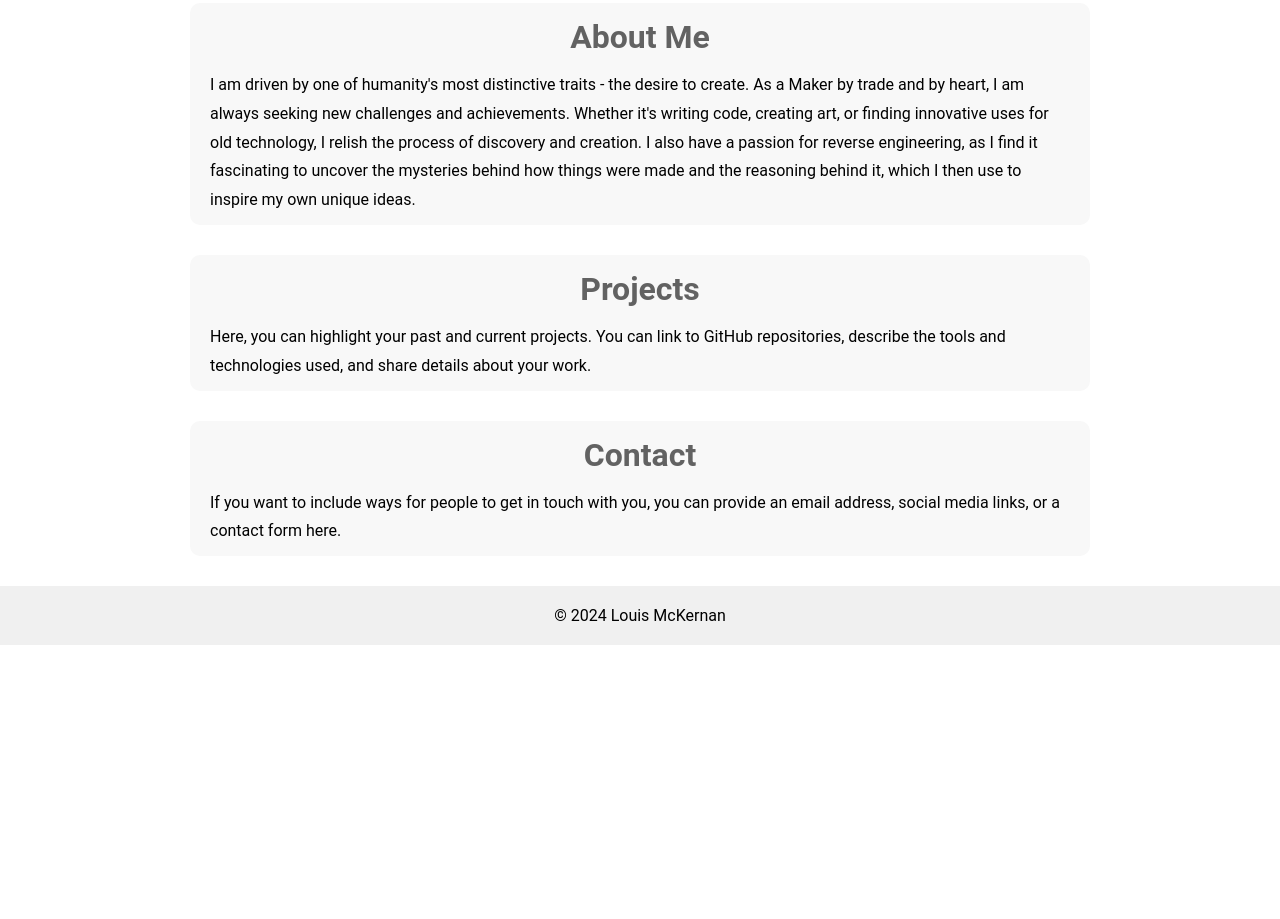
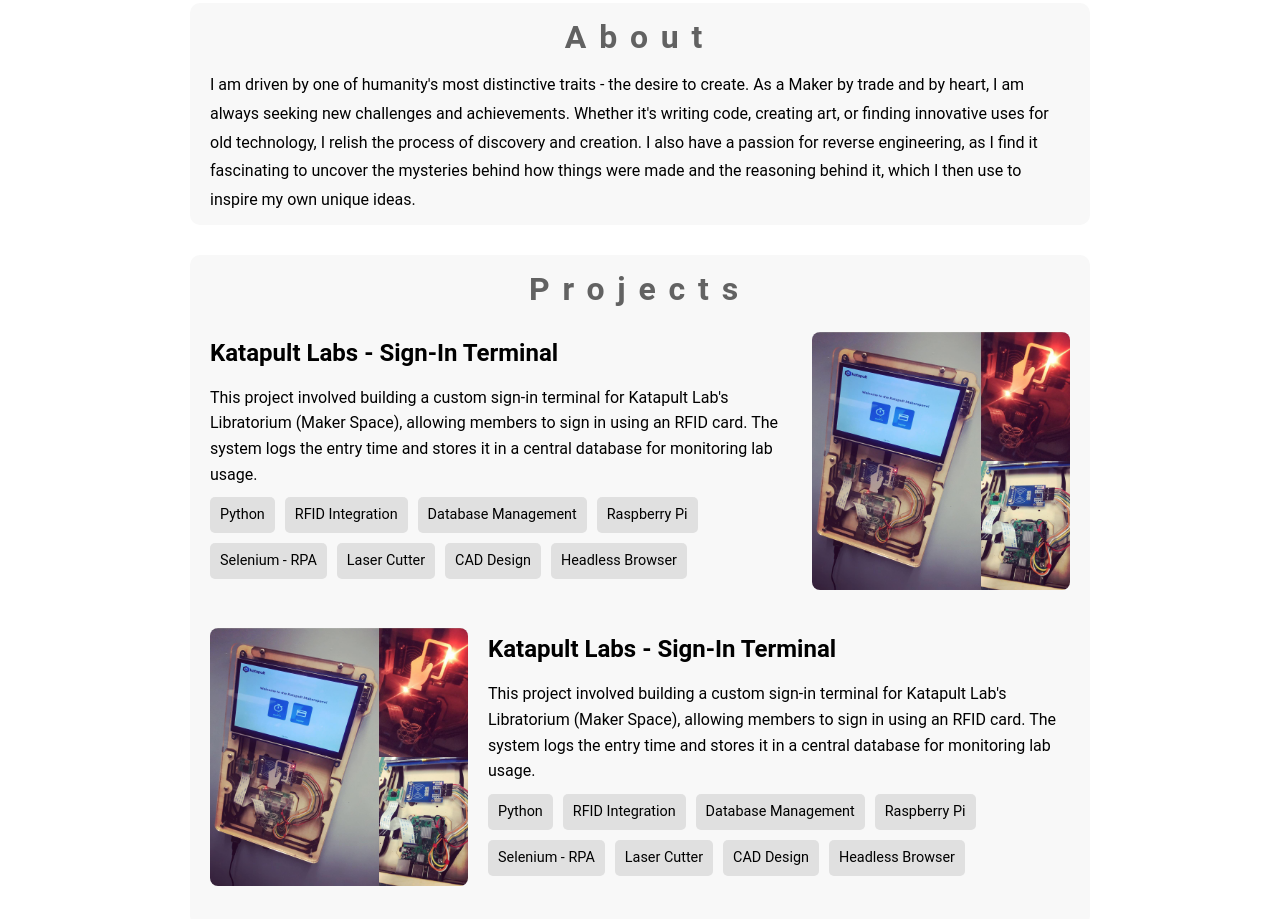
Before and after one commit to Louis-McKernan/folio, a plain HTML site: page main.html in a window 1280 px wide. Shown: the part 261-1180 px from the top of the page. Before the commit the page ends 906 px from the top, so only its background shows below. Drawn offline with Linux system fonts and the light colour scheme.

Commit message:
Added Project
First project added

```diff
--- a/main.html
+++ b/main.html
@@ -33,16 +33,55 @@
   <main>
     <!-- About Section -->
     <section id="about" class="section">
-      <h3>About Me</h3>
+      <h3>About</h3>
       <p>I am driven by one of humanity's most distinctive traits - the desire to create. As a Maker by trade and by heart, I am always seeking new challenges and achievements. Whether it's writing code, creating art, or finding innovative uses for old technology, I relish the process of discovery and creation. I also have a passion for reverse engineering, as I find it fascinating to uncover the mysteries behind how things were made and the reasoning behind it, which I then use to inspire my own unique ideas.</p>
     </section>
 
     <!-- Projects Section -->
-    <section id="projects" class="section">
-      <h3>Projects</h3>
-      <p>Here, you can highlight your past and current projects. You can link to GitHub repositories, describe the tools and technologies used, and share details about your work.</p>
-    </section>
+<section id="projects" class="section">
+  <h3>Projects</h3>
 
+  <!-- Project 1: Katapult Labs - Sign-In Terminal -->
+  <div class="project">
+    <img src="img/Katapult_Terminal.jpg" alt="Laboratory Sign-In Terminal" class="project-image">
+    <div class="project-details">
+      <h4>Katapult Labs - Sign-In Terminal</h4>
+      <p>This project involved building a custom sign-in terminal for Katapult Lab's Libratorium (Maker Space), allowing members to sign in using an RFID card. The system logs the entry time and stores it in a central database for monitoring lab usage.</p>
+      <ul class="skills">
+        <li>Python</li>
+        <li>RFID Integration</li>
+        <li>Database Management</li>
+        <li>Raspberry Pi</li>
+        <li>Selenium - RPA</li>
+        <li>Laser Cutter</li>
+        <li>CAD Design</li>
+        <li>Headless Browser</li>
+      </ul>
+    </div>
+  </div>
+
+  <!-- Project 2: Katapult Labs - Sign-In Terminal -->
+  <div class="project">
+    <img src="img/Katapult_Terminal.jpg" alt="Laboratory Sign-In Terminal" class="project-image">
+    <div class="project-details">
+      <h4>Katapult Labs - Sign-In Terminal</h4>
+      <p>This project involved building a custom sign-in terminal for Katapult Lab's Libratorium (Maker Space), allowing members to sign in using an RFID card. The system logs the entry time and stores it in a central database for monitoring lab usage.</p>
+      <ul class="skills">
+        <li>Python</li>
+        <li>RFID Integration</li>
+        <li>Database Management</li>
+        <li>Raspberry Pi</li>
+        <li>Selenium - RPA</li>
+        <li>Laser Cutter</li>
+        <li>CAD Design</li>
+        <li>Headless Browser</li>
+      </ul>
+    </div>
+  </div>
+
+
+
+</section>
     <!-- Contact Section -->
     <section id="contact" class="section">
       <h3>Contact</h3>
--- a/styles/styles.css
+++ b/styles/styles.css
@@ -27,6 +27,8 @@ header {
   --nav-bg: #ddd;
   --section-bg: #f8f8f8; /* Same background color for all sections */
   --primary-color: #2196F3;
+  --skills-bg-color: #e0e0e0; /* Default background for light mode */
+  --skills-text-color: #000000; /* Default text color for light mode */
 }
 
 [data-theme="dark"] {
@@ -35,6 +37,8 @@ header {
   --header-bg: #1a1a1a;
   --nav-bg: #333;
   --section-bg: #2a2a2a; /* Same background for dark mode */
+  --skills-bg-color: #404040; /* Background color for dark mode */
+  --skills-text-color: #ffffff; /* Text color for dark mode */
 }
 
 /* Header styles */
@@ -74,11 +78,13 @@ header {
 h3 {
   font-size: 2rem; /* Adjust as needed for size */
   margin-top: 0px; /* Reduce space above the heading */
-  margin-bottom: 10px; /* Optional: Adjust the space below the heading */
+  margin-bottom: 10px; /* Adjust the space below the heading */
   line-height: 1.5; /* Adjust line height */
   opacity: 0.6; /* Adjust for slight transparency */
-  text-align:center;
+  text-align: center; /* Center the text */
+  letter-spacing: 0.4em; /* Add space between the letters */
 }
+
 
 
 
@@ -95,6 +101,69 @@ h3 {
   border-radius: 10px; /* Softened edges for all sections */
   color: var(--text); /* Consistent text color for all sections */
   line-height: 1.8; /* Increase line height for readability */
+}
+
+.project {
+  padding-top: 1%;
+  display: flex; /* Align items in a row */
+  align-items: flex-start; /* Align items at the top */
+  gap: 20px; /* Space between the image and the details */
+  margin-bottom: 30px; /* Space between projects */
+}
+
+.project-image {
+  max-width: 30%; /* Image will take up 30% of the container's width */
+  height: auto; /* Maintain the aspect ratio */
+  display: block; /* Treats the image like a block element */
+  object-fit: cover; /* Ensures the image fills its container, cropping if necessary */
+  border-radius: 8px; /* Optional: Rounded corners */
+}
+
+.project-details {
+  flex: 1; /* Let the details take up the remaining space */
+  align-self: flex-start; /* Ensure the text aligns to the top */
+}
+
+.project:nth-child(even) {
+  flex-direction: row-reverse; /* Flip the project layout for every even project */
+}
+
+.project-details h4 {
+  font-size: 1.5rem; /* Size for the project title */
+  margin-bottom: 10px;
+}
+
+.project-details p {
+  margin-bottom: 10px;
+  line-height: 1.6;
+}
+
+
+.skills {
+  list-style-type: none;
+  padding: 0;
+  display: flex;
+  flex-wrap: wrap;
+  gap: 10px;
+}
+
+.skills li {
+  background-color: var(--skills-bg-color); /* Use the variable for background */
+  color: var(--skills-text-color); /* Use the variable for text color */
+  padding: 5px 10px;
+  border-radius: 5px;
+  font-size: 0.9rem;
+}
+
+a {
+  display: inline-block;
+  margin-top: 10px;
+  color: var(--primary-color); /* Customize based on your theme */
+  text-decoration: none;
+}
+
+a:hover {
+  text-decoration: underline;
 }
 
 
```
Also changed, not shown: img/Katapult_Terminal.jpg (added).
